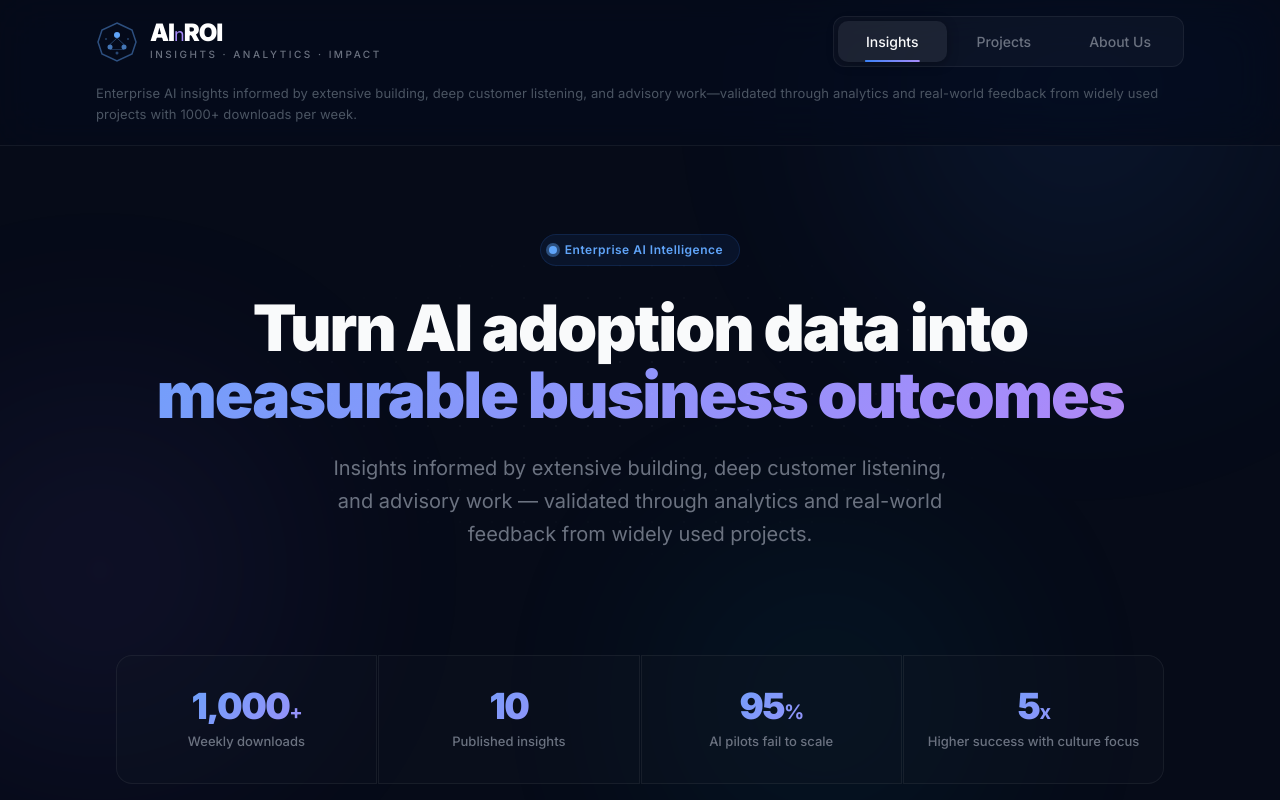
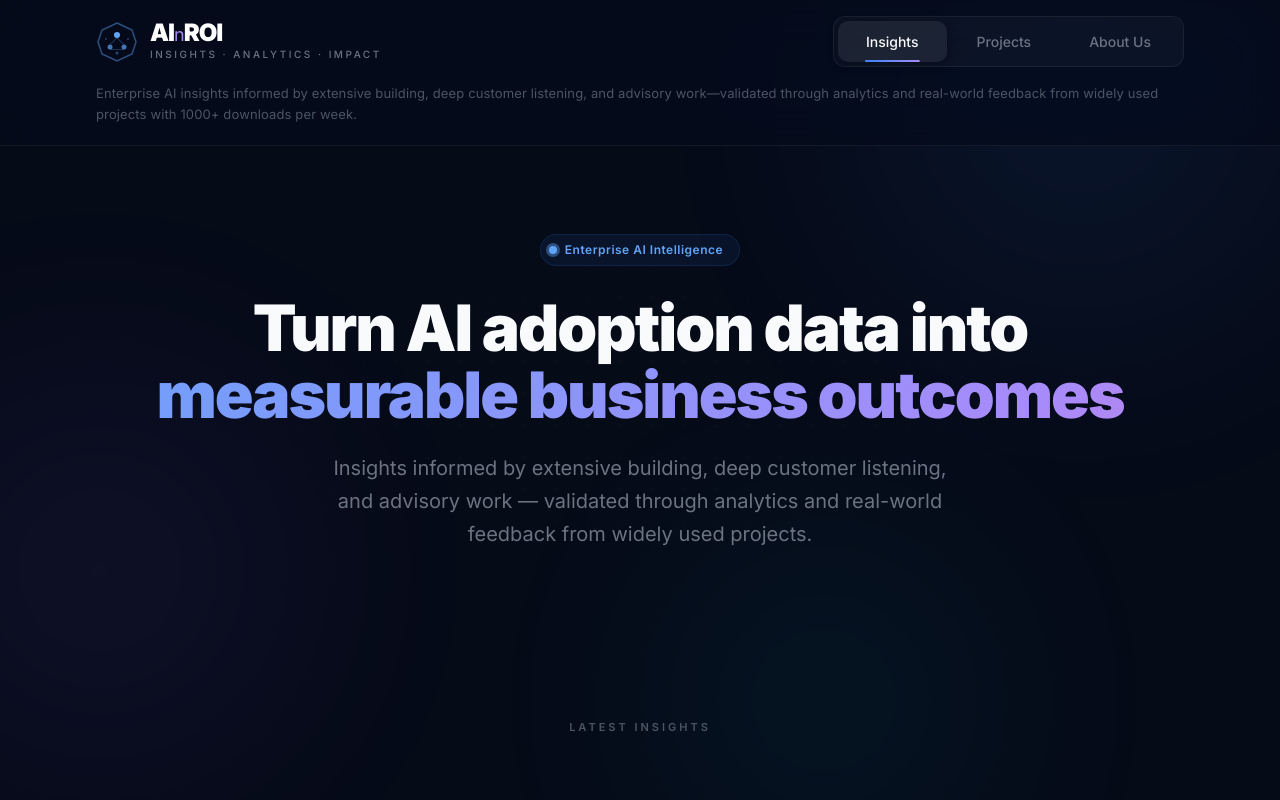
Before and after one commit to shailendrahegde/ainroisite, a React (Vite) app: page / in a window 1280 px wide. Shown: the top 800 px of the page. Built offline with nearby package versions, Linux system fonts and the light colour scheme.

Commit message:
Remove stats bar with AI failure rate cards from main page
Co-Authored-By: Claude Sonnet 4.6 <noreply@anthropic.com>

```diff
--- a/src/App.tsx
+++ b/src/App.tsx
@@ -1229,68 +1229,6 @@ function App() {
             </section>
           )}
 
-          {/* Stats bar — only when not reading a blog and on insights tab */}
-          {activeTab === 'insights' && !selectedBlog && (
-            <div
-              ref={statsRef}
-              className="reveal-up"
-              style={{
-                display: 'grid',
-                gridTemplateColumns: 'repeat(4, 1fr)',
-                gap: '1px',
-                maxWidth: '1152px',
-                margin: '0 auto 64px',
-                padding: '0 32px',
-              }}
-            >
-              {[
-                { value: statValues[0], suffix: '+', label: 'Weekly downloads' },
-                { value: statValues[1], suffix: '', label: 'Published insights' },
-                { value: statValues[2], suffix: '%', label: 'AI pilots fail to scale' },
-                { value: statValues[3], suffix: 'x', label: 'Higher success with culture focus' },
-              ].map((stat, i) => (
-                <div
-                  key={i}
-                  style={{
-                    textAlign: 'center',
-                    padding: '32px 24px',
-                    position: 'relative',
-                    background: 'rgba(17,24,39,0.3)',
-                    border: '1px solid var(--border-subtle)',
-                    borderRadius: i === 0 ? '16px 0 0 16px' : i === 3 ? '0 16px 16px 0' : '0',
-                    transition: 'all 0.4s var(--ease-out)',
-                  }}
-                  className="group"
-                  onMouseOver={(e) => {
-                    e.currentTarget.style.background = 'rgba(17,24,39,0.6)'
-                    e.currentTarget.style.borderColor = 'rgba(99,102,241,0.2)'
-                  }}
-                  onMouseOut={(e) => {
-                    e.currentTarget.style.background = 'rgba(17,24,39,0.3)'
-                    e.currentTarget.style.borderColor = 'var(--border-subtle)'
-                  }}
-                >
-                  <div style={{
-                    fontSize: '36px',
-                    fontWeight: 900,
-                    letterSpacing: '-1.5px',
-                    lineHeight: 1,
-                    marginBottom: '8px',
-                    background: 'linear-gradient(135deg, var(--accent-blue-light), var(--accent-purple-light))',
-                    WebkitBackgroundClip: 'text',
-                    WebkitTextFillColor: 'transparent',
-                    backgroundClip: 'text',
-                  }}>
-                    {stat.value.toLocaleString()}
-                    <span style={{ fontSize: '20px', fontWeight: 700 }}>{stat.suffix}</span>
-                  </div>
-                  <div style={{ fontSize: '13px', color: 'var(--text-muted)', lineHeight: 1.5, fontWeight: 500 }}>
-                    {stat.label}
-                  </div>
-                </div>
-              ))}
-            </div>
-          )}
 
           {/* Labeled divider */}
           {activeTab === 'insights' && !selectedBlog && (
```
